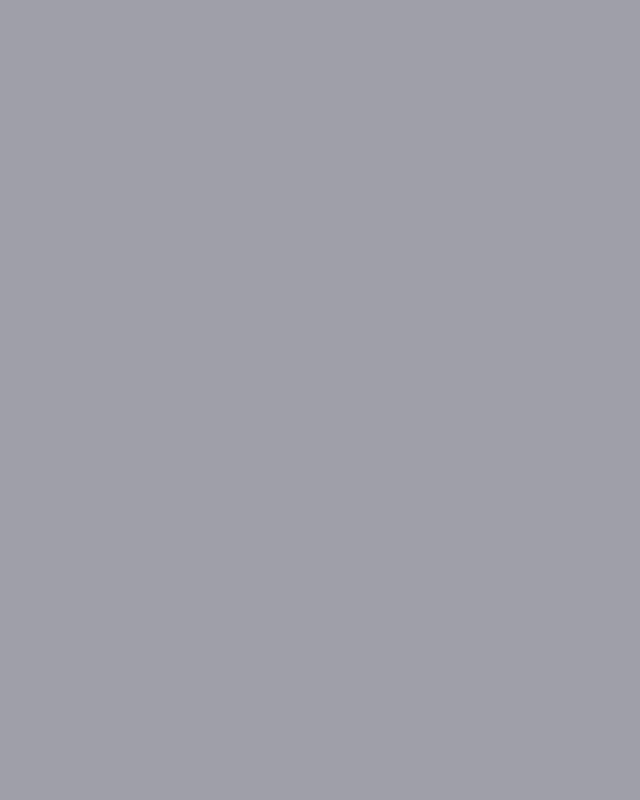
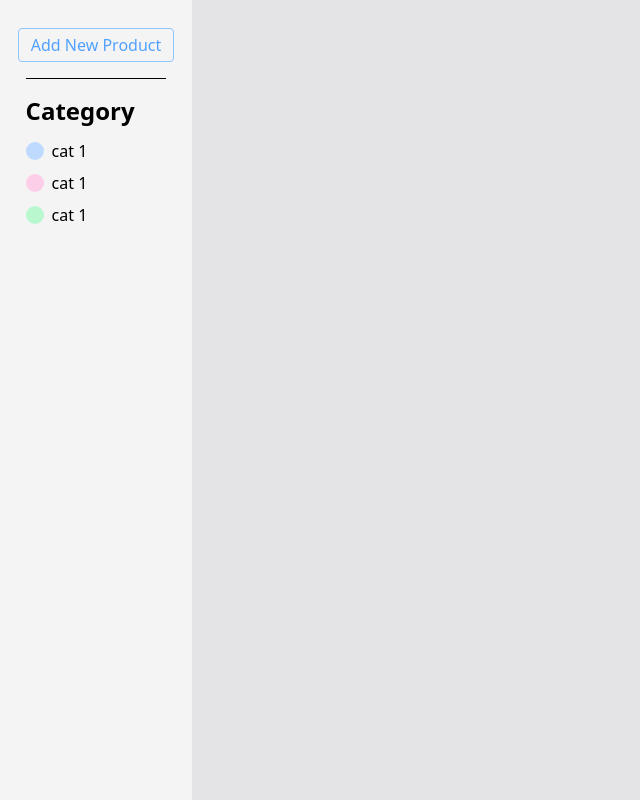
Before and after one commit to Tushargawhade/ShopNow, a React app: page / in a window 1280 px wide. Shown: the whole page, without its empty margins (0-640 px from the left). Built offline with nearby package versions, Linux system fonts and the light colour scheme; the HTML template or start-up script is replaced by a standard one.

Commit message:
Navbar Created

```diff
--- a/src/App.jsx
+++ b/src/App.jsx
@@ -1,11 +1,39 @@
-import React from 'react'
+import React from "react";
 
 function App() {
   return (
-    <div className='w-screen h-screen bg-zinc-400'>
+    <div className="w-screen h-screen flex">
+      <nav className="h-full w-[15%] bg-zinc-100 p-2 flex flex-col items-center   ">
+        <button className="px-3 py-1 border border-blue-300 text-blue-400 rounded mt-5 ">
+          Add New Product
+        </button>
 
+        <hr className="w-[80%] my-4" />
+
+        <h1 className="w-[80%] text-2xl  font-semibold  ">Category</h1>
+
+        <ul className="w-[80%] mt-3">
+          <li className="flex items-center mb-2">
+            <span className="w-4.5 h-4.5 rounded-full bg-blue-200 mr-2"></span>
+            cat 1
+          </li>
+
+          <li className="flex items-center mb-2">
+            <span className="w-4.5 h-4.5 rounded-full bg-pink-200 mr-2"></span>
+            cat 1
+          </li>
+
+          <li className="flex items-center mb-2">
+            <span className="w-4.5 h-4.5 rounded-full bg-green-200 mr-2"></span>
+            cat 1
+          </li>
+        </ul>
+      </nav>
+
+
+      <div className="h-full w-[85%] bg-zinc-200"></div>
     </div>
-  )
+  );
 }
 
-export default App
+export default App;
```
